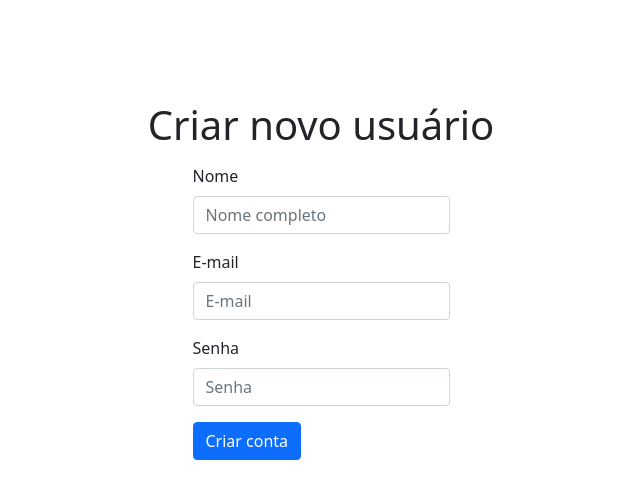
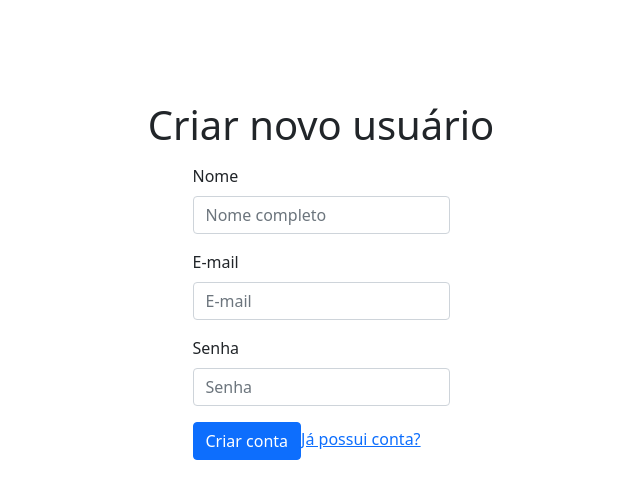
Before and after one commit to eemr3/project-blitzcareer, a React (Create React App) app in the folder front-end/: page /create-user in a window 1280 px wide. Shown: the top 498 px of the page, without its empty margins (319-959 px from the left). Built offline with nearby package versions, Linux system fonts and the light colour scheme.

Commit message:
feat: NewUser/inde.js
adiciona link que redireciona para a tela de login

```diff
--- a/front-end/src/pages/NewUser/index.js
+++ b/front-end/src/pages/NewUser/index.js
@@ -1,6 +1,6 @@
 import React, { useState } from 'react';
 import { Button, Form } from 'react-bootstrap';
-import { useHistory } from 'react-router-dom';
+import { Link, useHistory } from 'react-router-dom';
 import api from '../../api/api';
 import styles from '../../styles/pages/NewUser.module.css';
 
@@ -72,9 +72,13 @@ function NewUser() {
             ) }
           />
         </Form.Group>
-        <Button variant="primary" type="submit">
-          Criar conta
-        </Button>
+        <div className={ styles.contentBtnLink }>
+          <Button variant="primary" type="submit">
+            Criar conta
+          </Button>
+          <Link to="/login" className={ styles.linkToLogin }>Já possui conta?</Link>
+
+        </div>
       </Form>
     </div>
   );
```
